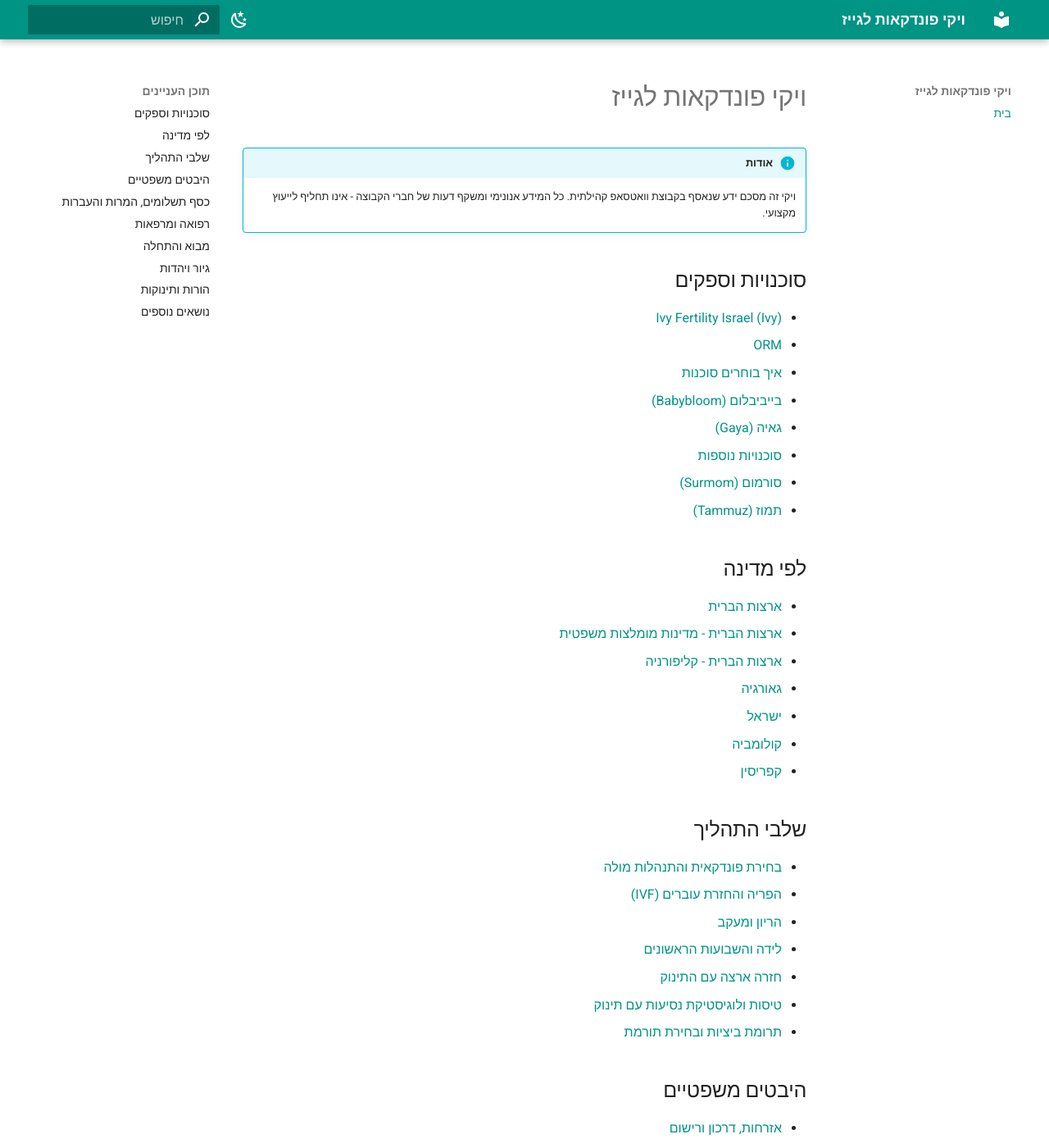
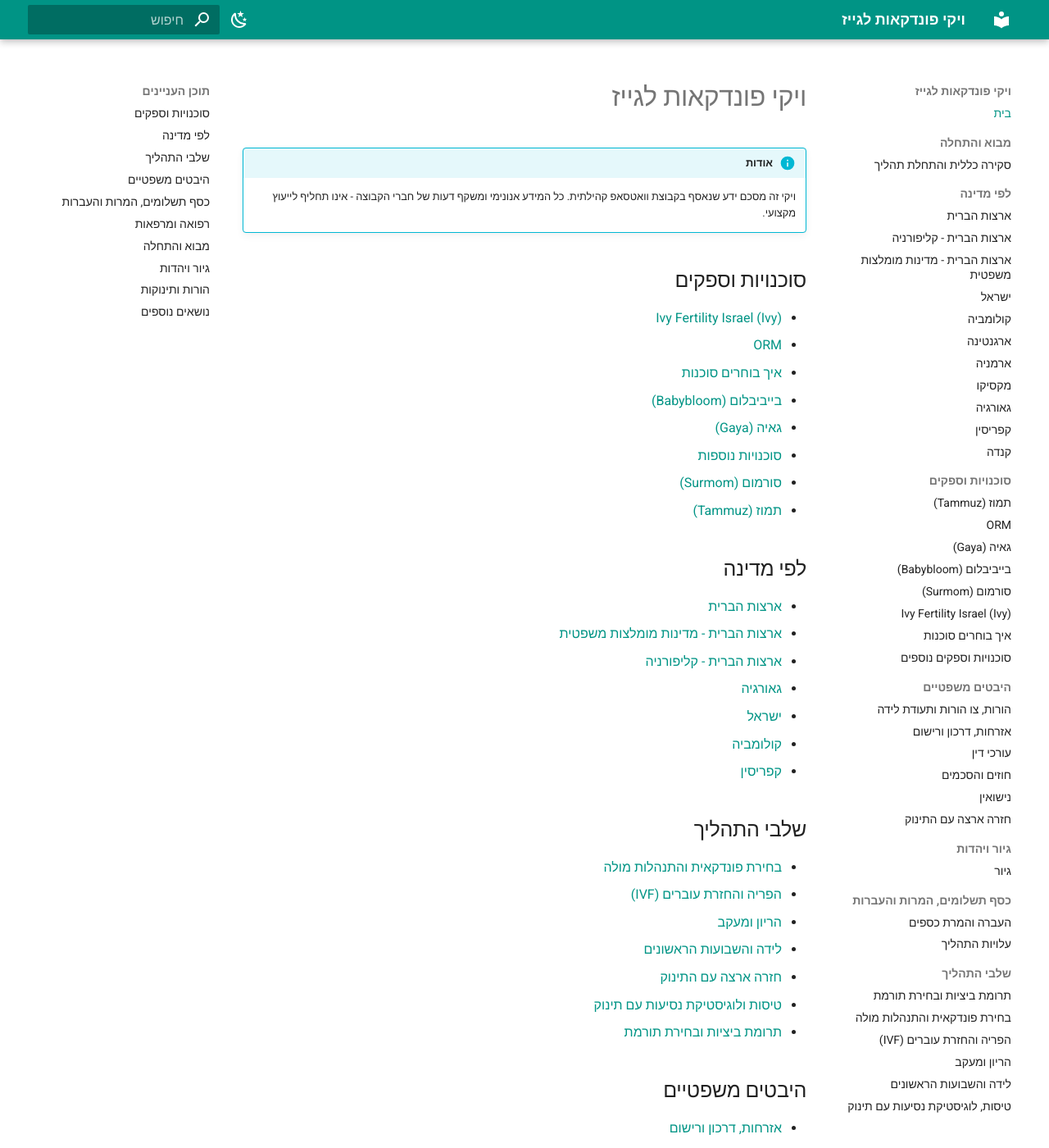
Before and after one commit to GilMelnik/wiki-from-whatsapp, an MkDocs documentation site: the page built from docs/index.md, in a window 1280 px wide and 1400 px high. Shown: the whole window at 82% size. Built offline with MkDocs 1.6.1 and Material for MkDocs 9.7.7, drawn with Linux system fonts in a browser that asks for light colours; some of the changed text lies outside the part shown.

Commit message:
Add site_url and support footer to generated mkdocs config
Step 9 now writes site_url, theme.custom_dir and extra (coffee text/link/url)
from config.json site section. overrides/main.html extends the footer block
with one muted line; regenerated mkdocs.yml committed.

Co-Authored-By: Claude Fable 5.2 <noreply@anthropic.com>
Claude-Session: https://claude.ai/code/session_01LSpVC2PRnJRRrjL2wanVfw

```diff
--- a/config.json
+++ b/config.json
@@ -64,7 +64,10 @@
   "review": {},
   "site": {
     "url": "https://gaysurrogacy.co.il/",
-    "coffee_url": "https://buymeacoffee.com/gilmelnik"
+    "coffee_url": "https://buymeacoffee.com/gilmelnik",
+    "coffee_text": "אחזקת האתר והאחסון שלו עולים כסף. קפה אני כבר שותה מספיק — אבל התינוק שלי שוב איבד מוצץ.",
+    "coffee_link_text": "אפשר לקנות לו חדש 🍼",
+    "custom_dir": "overrides"
   },
   "update": {}
 }
--- a/docs/stylesheets/hebrew.css
+++ b/docs/stylesheets/hebrew.css
@@ -58,3 +58,25 @@ html[dir="rtl"] body {
 [dir="rtl"] .md-footer__inner {
   text-align: right;
 }
+
+/* Discreet support line above the footer (overrides/main.html). */
+.md-coffee {
+  padding: 0.8rem 0.8rem 1rem;
+  text-align: center;
+  font-size: 0.64rem;
+  color: var(--md-default-fg-color--light);
+}
+
+.md-coffee__text {
+  margin: 0;
+  unicode-bidi: plaintext;
+}
+
+.md-coffee a {
+  color: inherit;
+  text-decoration: underline;
+}
+
+.md-coffee a:hover {
+  color: var(--md-accent-fg-color);
+}
--- a/mkdocs.yml
+++ b/mkdocs.yml
@@ -1,10 +1,12 @@
 site_name: ויקי פונדקאות לגייז
+site_url: https://gaysurrogacy.co.il/
 site_description: ידע קהילתי אנונימי על תהליכי פונדקאות
 docs_dir: docs
 theme:
   name: material
   language: he
   direction: rtl
+  custom_dir: overrides
   features:
   - navigation.sections
   - navigation.top
@@ -36,7 +38,61 @@ markdown_extensions:
 - attr_list
 - tables
 - toc
+extra:
+  coffee_text: אחזקת האתר והאחסון שלו עולים כסף. קפה אני כבר שותה מספיק — אבל התינוק
+    שלי שוב איבד מוצץ.
+  coffee_link_text: אפשר לקנות לו חדש 🍼
+  coffee_url: https://buymeacoffee.com/gilmelnik
 extra_css:
 - stylesheets/hebrew.css
 nav:
 - בית: index.md
+- מבוא והתחלה:
+  - סקירה כללית והתחלת תהליך: overview.md
+- לפי מדינה:
+  - ארצות הברית: usa.md
+  - ארצות הברית - קליפורניה: usa-california.md
+  - ארצות הברית - מדינות מומלצות משפטית: usa-states-legal.md
+  - ישראל: israel.md
+  - קולומביה: colombia.md
+  - ארגנטינה: argentina.md
+  - ארמניה: armenia.md
+  - מקסיקו: mexico.md
+  - גאורגיה: georgia.md
+  - קפריסין: cyprus.md
+  - קנדה: canada.md
+- סוכנויות וספקים:
+  - תמוז (Tammuz): tamuz.md
+  - ORM: orm.md
+  - גאיה (Gaya): gaya.md
+  - בייביבלום (Babybloom): babybloom.md
+  - סורמום (Surmom): surmom.md
+  - Ivy Fertility Israel (Ivy): ivy.md
+  - איך בוחרים סוכנות: choosing-agency.md
+  - סוכנויות וספקים נוספים: providers-other.md
+- היבטים משפטיים:
+  - הורות, צו הורות ותעודת לידה: legal-parentage.md
+  - אזרחות, דרכון ורישום: legal-citizenship.md
+  - עורכי דין: legal-lawyers.md
+  - חוזים והסכמים: legal-contracts.md
+  - נישואין: legal-marriage.md
+  - חזרה ארצה עם התינוק: bringing-baby-home.md
+- גיור ויהדות:
+  - גיור: conversion.md
+- כסף תשלומים, המרות והעברות:
+  - העברה והמרת כספים: money-transfers.md
+  - עלויות התהליך: money-costs.md
+- שלבי התהליך:
+  - תרומת ביציות ובחירת תורמת: egg-donor.md
+  - בחירת פונדקאית והתנהלות מולה: surrogate.md
+  - הפריה והחזרת עוברים (IVF): ivf.md
+  - הריון ומעקב: pregnancy.md
+  - לידה והשבועות הראשונים: birth.md
+  - טיסות, לוגיסטיקת נסיעות עם תינוק: travel-with-baby.md
+- רפואה ומרפאות:
+  - מרפאות וצוות רפואי: clinics.md
+- הורות ותינוקות:
+  - ספרים ותכנים לילדים: books-and-media.md
+  - תמ"ל ואכילת תינוק: baby-formula.md
+  - ציוד לתינוקות: baby-gear.md
+  - התפתחות התינוק וקורסי הכנה: baby-development.md
--- /dev/null
+++ b/overrides/main.html
@@ -0,0 +1,13 @@
+{% extends "base.html" %}
+
+{% block footer %}
+  {% if config.extra.coffee_url %}
+    <div class="md-coffee">
+      <p class="md-coffee__text">
+        {{ config.extra.coffee_text | e }}
+        <a href="{{ config.extra.coffee_url | e }}" target="_blank" rel="noopener">{{ config.extra.coffee_link_text | e }}</a>
+      </p>
+    </div>
+  {% endif %}
+  {{ super() }}
+{% endblock %}
```
Also changed, not shown: 2 other files.
